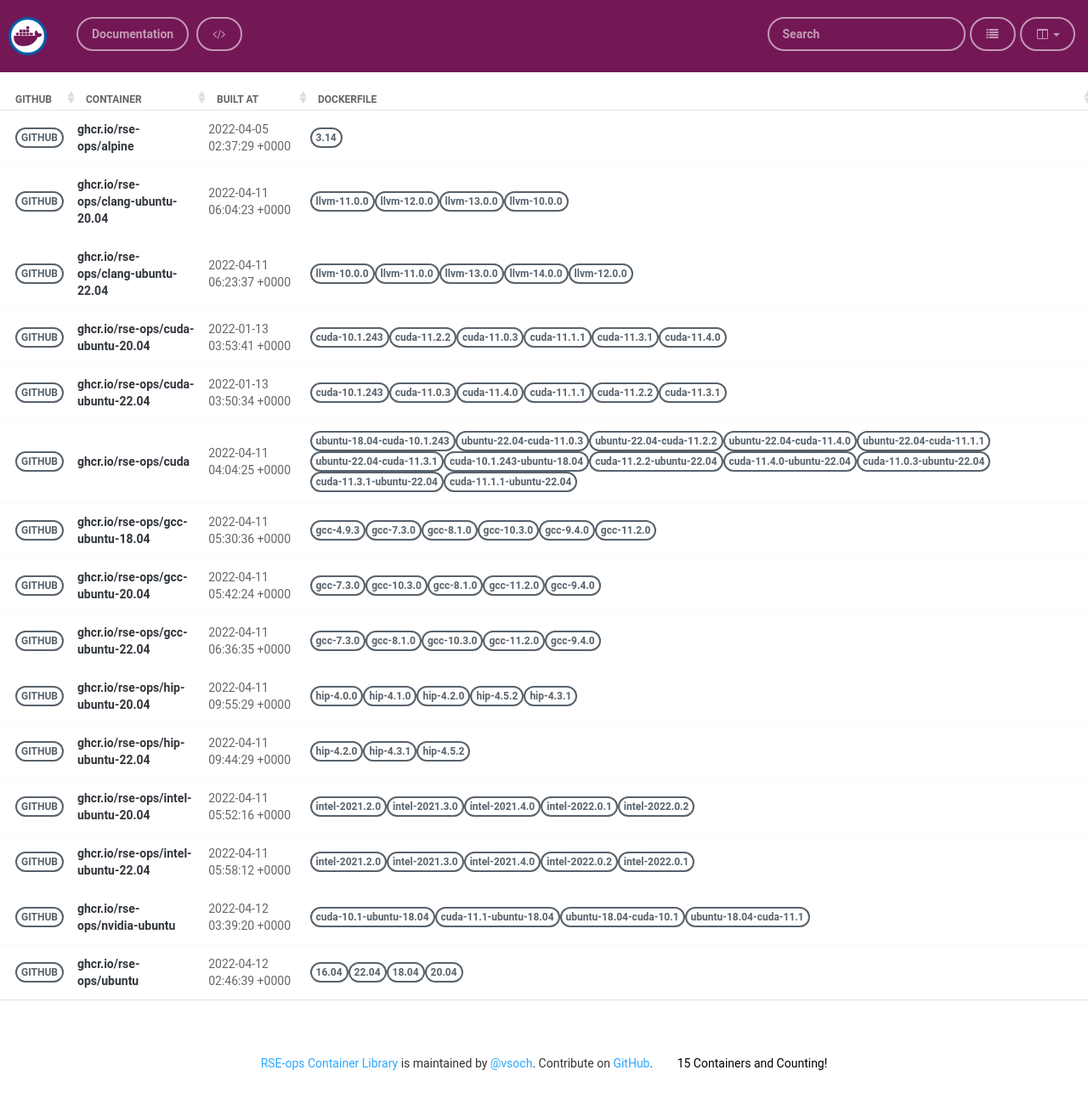
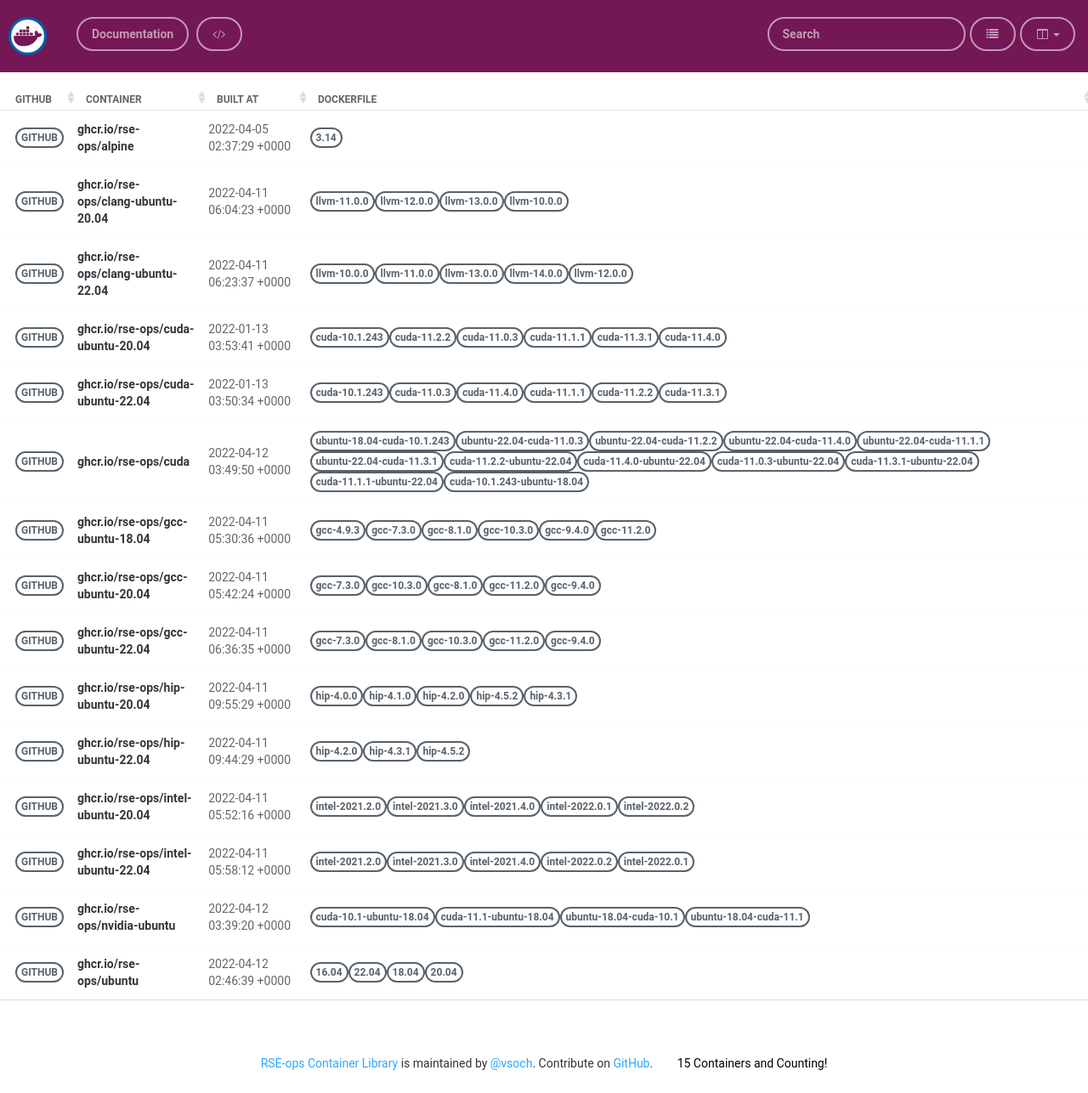
Before and after one commit to rse-ops/docker-images, a Jekyll site: the page built from pages/index.md, in a window 1280 px wide. Shown: the whole page at 85% size. Built offline with Jekyll 4.4.1, drawn with Linux system fonts in a browser that asks for light colours; nearby versions of some CDN libraries.

Commit message:
Automated push to update library 2022-04-12

```diff
--- a/_library/ghcr.io-rse-ops-cuda.md
+++ b/_library/ghcr.io-rse-ops-cuda.md
@@ -1,7 +1,7 @@
 ---
 layout: container
 name: ghcr.io/rse-ops/cuda
-updated_at: 2022-04-11 04:04:25.009212
+updated_at: 2022-04-12 03:49:50.095249
 
 
 container_url: https://github.com/orgs/rse-ops/packages/container/package/cuda
@@ -24,9 +24,6 @@ versions:
  - tag: ubuntu-22.04-cuda-11.3.1
    dockerfile: https://github.com/rse-ops/docker-images/blob/main/ubuntu/cuda/Dockerfile
    manifest: https://crane.ggcr.dev/manifest/ghcr.io/rse-ops/cuda:ubuntu-22.04-cuda-11.3.1
- - tag: cuda-10.1.243-ubuntu-18.04
-   dockerfile: https://github.com/rse-ops/docker-images/blob/main/ubuntu/cuda/Dockerfile
-   manifest: https://crane.ggcr.dev/manifest/ghcr.io/rse-ops/cuda:cuda-10.1.243-ubuntu-18.04
  - tag: cuda-11.2.2-ubuntu-22.04
    dockerfile: https://github.com/rse-ops/docker-images/blob/main/ubuntu/cuda/Dockerfile
    manifest: https://crane.ggcr.dev/manifest/ghcr.io/rse-ops/cuda:cuda-11.2.2-ubuntu-22.04
```
Also changed, not shown: other parts of _library/ghcr.io-rse-ops-cuda.md (+3 -0 lines).
